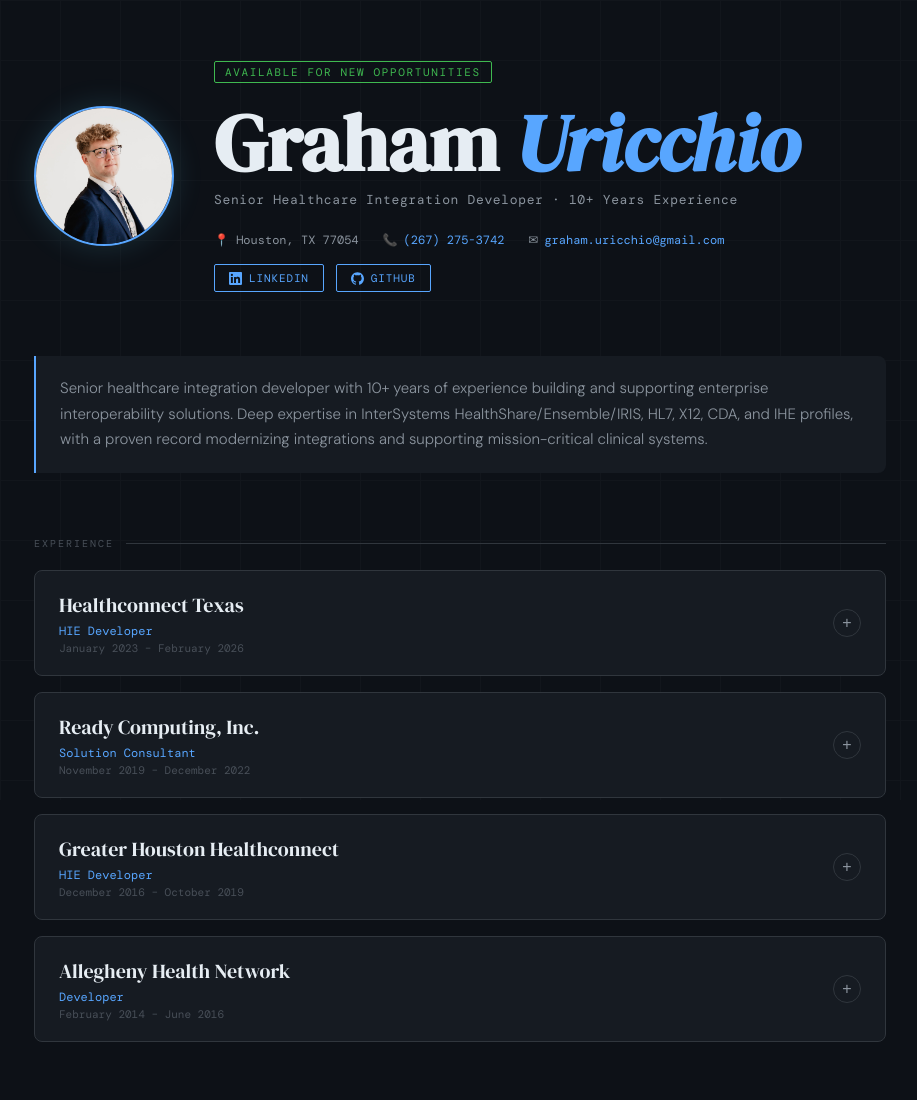
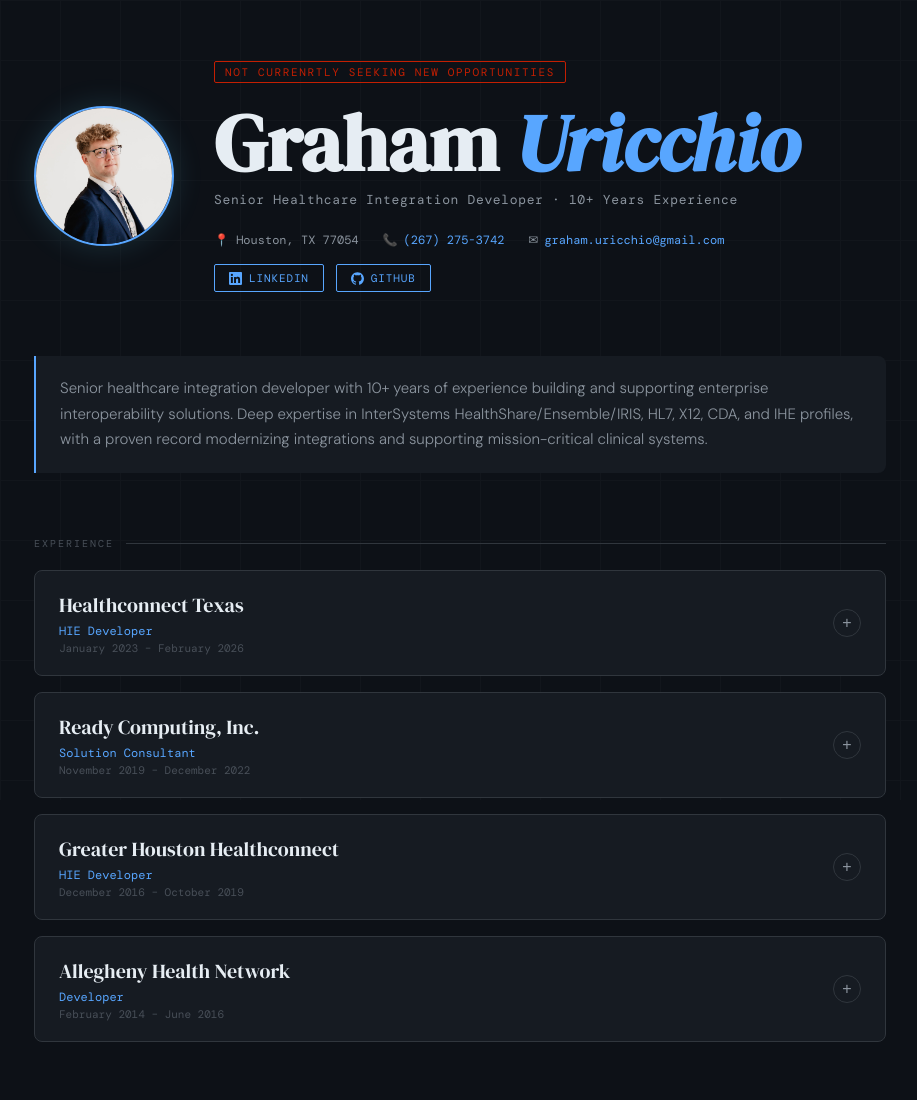
Before and after one commit to Graham-Uricchio/Graham-Uricchio.github.io, a plain HTML site: page index.html in a window 1280 px wide. Shown: the top 1100 px of the page, without its empty margins (180-1097 px from the left). Drawn offline with nearby package versions, Linux system fonts and the light colour scheme; a web font is replaced by a local one.

Commit message:
Update index, got hired

```diff
--- a/index.html
+++ b/index.html
@@ -17,6 +17,7 @@
     --accent: #58a6ff;
     --accent2: #3fb950;
     --accent3: #d2a679;
+    --notLooking: #C41F02;
     --text: #e6edf3;
     --text-muted: #8b949e;
     --text-dim: #484f58;
@@ -89,8 +90,8 @@
     font-size: 11px;
     letter-spacing: 0.15em;
     text-transform: uppercase;
-    color: var(--accent2);
-    border: 1px solid var(--accent2);
+    color: var(--notLooking);
+    border: 1px solid var(--notLooking);
     display: inline-block;
     padding: 3px 10px;
     border-radius: 2px;
@@ -450,7 +451,7 @@
   <header>
     <img class="header-photo" src="images/headshot.jpg" alt="Graham Uricchio">
 	<div class="header-text">
-      <div class="tag">Available for new opportunities</div>
+      <div class="tag">Not currenrtly seeking new opportunities</div>
       <h1>Graham <em>Uricchio</em></h1>
       <p class="subtitle">Senior Healthcare Integration Developer · 10+ Years Experience</p>
       <div class="contact-row">
```
